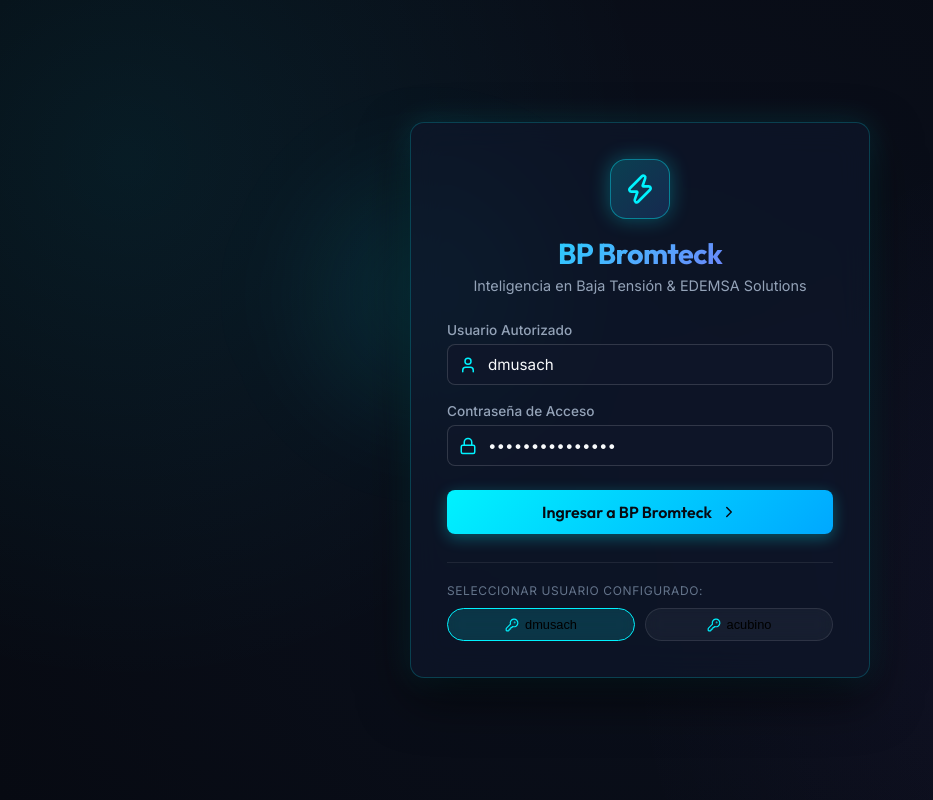
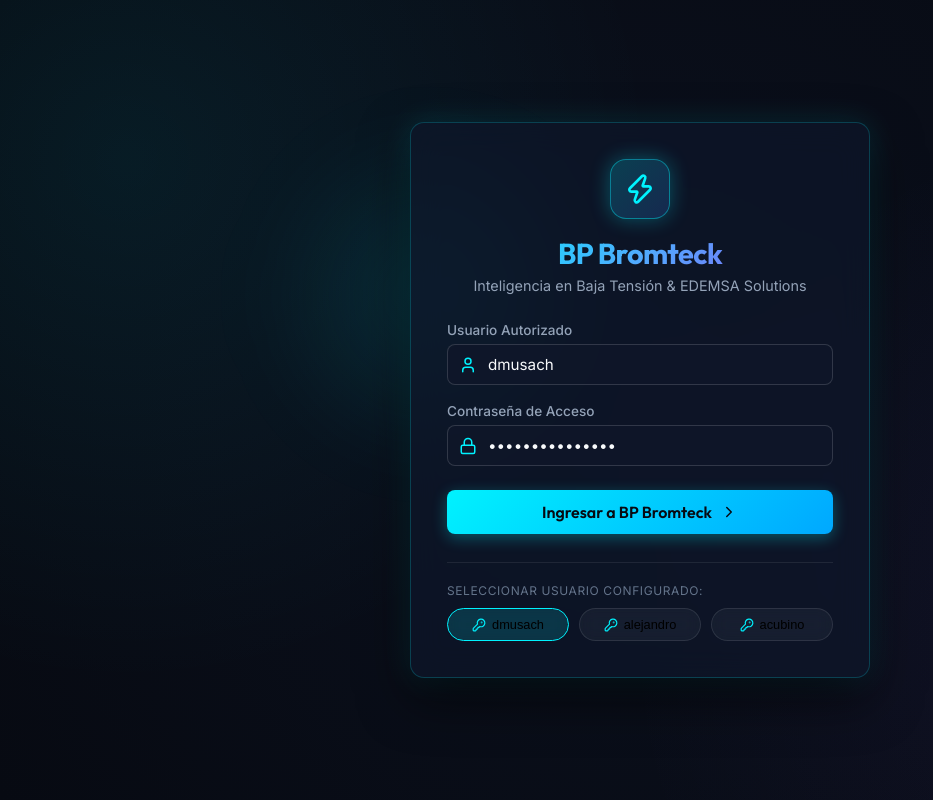
Before and after one commit to diegomusach/bp-bromteck-godel, a React (Vite) app: page / in a window 1280 px wide. Shown: the whole page, without its empty margins (0-933 px from the left). Built offline with nearby package versions, Linux system fonts and the light colour scheme.

Commit message:
feat: Add Alejandro user login credentials

```diff
--- a/src/data/mockData.js
+++ b/src/data/mockData.js
@@ -2,7 +2,8 @@
 
 export const VALID_USERS = [
   { username: 'dmusach', name: 'Diego Musach', role: 'Director de Producto & Estrategia', pass: 'BP-dmusach-2026' },
-  { username: 'acubino', name: 'A. Cubino', role: 'Líder Técnico & Arquitectura', pass: 'BP-acubino-2026' }
+  { username: 'alejandro', name: 'Alejandro Cubino', role: 'Líder Técnico & Arquitectura', pass: 'BP-alejandro-2026' },
+  { username: 'acubino', name: 'Alejandro Cubino', role: 'Líder Técnico & Arquitectura', pass: 'BP-acubino-2026' }
 ];
 
 export const BLACK_PUMA_BENCHMARK = {
```
